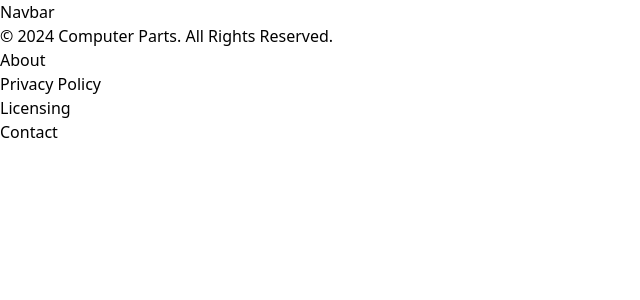
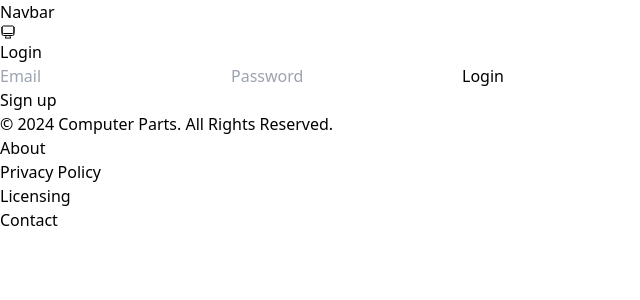
Before and after one commit to xExca/E-Commerce, a React (Vite) app in the folder frontend/: page / in a window 1280 px wide. Shown: the top 300 px of the page, without its empty margins (0-640 px from the left). Built offline with nearby package versions, Linux system fonts and the light colour scheme.

Commit message:
Context Provider

```diff
--- a/frontend/src/components/Form/LoginForm.tsx
+++ b/frontend/src/components/Form/LoginForm.tsx
@@ -1,50 +1,76 @@
-import { useState } from "react";
-import axiosAPI from "../../utils/axios-api";
+import { Formik,Form, Field, ErrorMessage } from "formik"
+import axiosAPI from "../../utils/axios-api"
+import * as Yup from "yup"
+import { useState,useEffect } from "react"
+import { useAuth } from "../../utils/ContextProvider"
 
-const LoginForm = () => {
-  const [email, setEmail] = useState<string>("");
-  const [password, setPassword] = useState<string>("");
-  const [errors, setErrors] = useState({
-    email: "",
-    password: "",
-  })
-  // const {emailError,passwordError} = errors;
-  const onSubmitLogin = (e: any) => {
-    e.preventDefault();
-    const payload = {
-      email,
-      password
+interface ErrorType {
+  message: string;
+}
+
+const LoginForm = () =>{
+  const {setUser, setToken} = useAuth()
+  const [errors, setErrors] = useState<ErrorType>({ message: '' });
+  const [showError, setShowError] = useState<boolean>(false);
+
+  useEffect(() => {
+    if (errors.message) {
+      setShowError(true);
+      const timer = setTimeout(() => {
+        setShowError(false);
+        setErrors({ message: '' });
+      }, 3000);
+      return () => clearTimeout(timer);
     }
-    console.log(payload);
-
-    axiosAPI.post('/login', payload)
-      .then(({ data }) => {
-        console.log(data);
-      })
-      .catch((err) => {
-        const response = err.response.data;
-        setErrors(response.errors);
-      })
-
-    console.log(errors);
-  }
+  }, [errors]);
   return <>
-    <form action="#" method="POST">
-      <div className="flex flex-col gap-4 pt-5">
-        <input type="text" name="email" id="email" placeholder="Email" className="border rounded p-2" value={email} onChange={(e) => setEmail(e.target.value)}
-        />
-        {errors.email &&
-          <p className="text-red-500">{errors.email}</p>
-        }
-        <input type="password" name="password" id="password" placeholder="Password" className="border rounded p-2" value={password} onChange={(e) => setPassword(e.target.value)}/>
-        {errors.password &&
-          <p className="text-red-500">{errors.password}</p>
-        }
-        <button className="bg-lime-300 border rounded-md mt-8 p-2" onClick={onSubmitLogin}>
-          Login
-        </button>
-      </div>
-    </form>
+    <Formik
+      initialValues={{
+        email: "",
+        password: "",
+      }}
+      onSubmit={(values, { setSubmitting }) => {
+        axiosAPI.post('/login', values)
+          .then((response) => {
+            console.log(response.status)
+            if(response.status === 200){
+              console.log(response.data)
+              setUser(`${response.data.user.lastname}, ${response.data.user.firstname}`)
+              setToken(response.data.token)
+            }
+        })
+          .catch(error => {
+            setErrors(error.response.data)
+            setShowError(true)
+          })
+          .finally(() => {
+            setSubmitting(false)
+          })
+      }}
+      validationSchema={Yup.object({
+        email: Yup.string().email("Invalid email").required("Required"),
+        password: Yup.string().required("Required"),
+      })}
+      >
+        {({isSubmitting}) => (
+          <Form>
+            <div className="flex flex-col gap-2">
+            <Field type="text" name="email" className="border rounded p-2 w-full" placeholder="Email"/>
+            <ErrorMessage name="email" component="div" className="text-red-500"/>
+            <Field type="password" name="password" className="border rounded p-2 w-full" placeholder="Password"/>
+            <ErrorMessage name="password" component="div" className="text-red-500"/>
+            {(errors.message && showError) && (
+              <div className="text-red-500">
+                {errors.message}
+              </div>
+            )}
+            <button type="submit" className="bg-lime-300 border rounded-md mt-8 p-2" disabled={isSubmitting}>
+              {isSubmitting ? 'Submitting...' : 'Login'}
+            </button>
+            </div>
+          </Form>
+        )}
+      </Formik>
   </>
 }
 export default LoginForm
--- a/frontend/src/components/Form/SignUpForm.tsx
+++ b/frontend/src/components/Form/SignUpForm.tsx
@@ -1,20 +1,14 @@
 import { Formik, Form, Field, ErrorMessage, FieldArray } from "formik"
 import * as Yup from "yup"
+import axiosAPI from "../../utils/axios-api"
+import Swal from "sweetalert2"
 import TextError from "../TextError"
-import axiosAPI from "../../utils/axios-api"
-import { ValidationError } from "yup"
-import { useContext } from "react"
-import { AuthContext } from "../../utils/ContextProvider"
-import Swal from 'sweetalert2'
-import { useNavigate } from "react-router-dom"
 
 interface EmailValidationResponse {
   exists: boolean;
 }
 
 const SignUpForm = () => {
-
-
   return (
     <Formik
       initialValues={{
@@ -29,21 +23,30 @@ const SignUpForm = () => {
       }}
       onSubmit={(values, { setSubmitting }) => {
         console.log(`Payload`, values)
-        // axiosAPI.post('/register', values)
-        //   .then((response) => {
-        //     if (response.data.success) {
-        //       Swal.fire({
-        //         position: "center",
-        //         icon: "success",
-        //         title: "Your work has been saved",
-        //         showConfirmButton: false,
-        //         timer: 1500
-        //       });
-        //     }
-        //   })
-        //   .catch((error) => {
-        //     console.log(error)
-        //   })
+        axiosAPI.post('/register', values)
+          .then((response) => {
+            if (response.data.success) {
+              Swal.fire({
+                position: "center",
+                icon: "success",
+                title: "Your work has been saved",
+              }).then((result) => {
+                if (result.isConfirmed) {
+                  window.location.href = "/login"
+                }
+              });
+            }
+          })
+          .catch((error) => {
+            console.log(error);
+            Swal.fire({
+              position: "center",
+              icon: "warning",
+              title: "Something went wrong",
+              text: error.response.data.message,
+              showConfirmButton: false,
+            });
+          })
 
         setSubmitting(false);
 
@@ -79,29 +82,6 @@ const SignUpForm = () => {
             <ErrorMessage name="password" component={TextError} />
             <Field type="password" name="password_confirmation" id="password_confirmation" placeholder="Confirm Password" className="border rounded p-2" aria-label="Confirm Password" aria-required="true" />
             <ErrorMessage name="password_confirmation" component={TextError} />
-            <FieldArray name="phNumbers">
-              {
-                (fieldArrayProps) => {
-                  console.log(`Field Array`, fieldArrayProps)
-                  const { push, remove, form } = fieldArrayProps
-                  const { values } = form
-                  const { phNumbers } = values
-                  return (
-                    <div>
-                      {
-                        phNumbers.map((phNumber, index) => (
-                          <div key={index}>
-                            <Field name={`phNumbers[${index}]`} />
-                            <button type='button' onClick={() => remove(index)}> - </button>
-                            <button type='button' onClick={() => push('')}> + </button>
-                          </div>
-                        ))
-                      }
-                    </div>
-                  )
-                }
-              }
-            </FieldArray>
             <button type="submit" className="bg-lime-300 border rounded-md mt-8 p-2" disabled={isSubmitting}>
               {isSubmitting ? 'Submitting...' : 'Login'}
             </button>
--- a/frontend/src/layouts/AdminLayout.tsx
+++ b/frontend/src/layouts/AdminLayout.tsx
@@ -1,8 +1,16 @@
+import { Outlet, Navigate } from "react-router-dom"
+import { useAuth } from "../utils/ContextProvider"
 type Props = {}
 const AdminLayout = (props: Props) => {
-
+  const {token, user} = useAuth();
+  if(!token){
+    return <Navigate to="/login"/>
+  }
   return (
+    <>
     <div>AdminLayout</div>
+    <Outlet/>
+    </>
   )
 }
 export default AdminLayout
--- a/frontend/src/layouts/DefaultLayout.tsx
+++ b/frontend/src/layouts/DefaultLayout.tsx
@@ -1,9 +1,16 @@
-import { Outlet } from "react-router-dom"
+import { Outlet, Navigate } from "react-router-dom"
 import Footer from "../components/Footer"
 import Navbar from "../components/Navbar"
+import { useAuth } from "../utils/ContextProvider"
+
+
 
 const DefaultLayout = () => {
+  const {token, user} = useAuth();
 
+  if(token){
+    return <Navigate to="admin/dashboard"/>
+  }
   return (
     <div className="flex flex-col h-screen bg-gradient-to-r from-sky-500 to-indigo-500">
       <Navbar />
--- a/frontend/src/pages/admin/Dashboard.tsx
+++ b/frontend/src/pages/admin/Dashboard.tsx
@@ -1,7 +1,21 @@
+import { useAuth } from "../../utils/ContextProvider"
+import { Navigate } from "react-router-dom"
+
 type Props = {}
 const Dashboard = (props: Props) => {
+  const test = () => {
+    const {setUser, setToken} = useAuth();
+    setUser({})
+    setToken(null)
+    return <Navigate to="/login"/>
+  }
   return (
+    <>
     <div>Dashboard</div>
+    <button onClick={test}>
+Logout
+    </button>
+    </>
   )
 }
 export default Dashboard
--- a/frontend/src/utils/ContextProvider.tsx
+++ b/frontend/src/utils/ContextProvider.tsx
@@ -1,7 +1,7 @@
 import React, { createContext, useContext, useEffect, useState } from "react";
 
 type useAuthProps = {
-  currentUser: string;
+  user: string;
   token: string;
   isLoggedIn: boolean;
   setUser: React.Dispatch<React.SetStateAction<string>>;
@@ -13,7 +13,7 @@ type AuthProviderProps = {
 }
 
 const AuthContext = createContext<useAuthProps>({
-  currentUser: "",
+  user: "",
   token: "",
   isLoggedIn: false,
   setUser: () => { },
@@ -35,7 +35,7 @@ const AuthProvider: React.FC<AuthProviderProps> = ({ children }) => {
 
   return (
     <AuthContext.Provider value={{
-      currentUser: user,
+      user,
       token,
       isLoggedIn,
       setUser,
--- a/frontend/src/utils/router.tsx
+++ b/frontend/src/utils/router.tsx
@@ -15,7 +15,8 @@ const AppRoute: React.FC = () => {
     <BrowserRouter>
       <Routes>
         <Route path="/*" element={<DefaultLayout />}>
-          <Route path="login" index element={<MainDefault type={"Login"} />} />
+          <Route path="login" element={<MainDefault type={"Login"} />} />
+          <Route index element={<MainDefault type={"Login"} />} />
           <Route path="signup" element={<MainDefault type={"Register"} />} />
           <Route path="test" element={<TestingForm />} />
         </Route>
```
